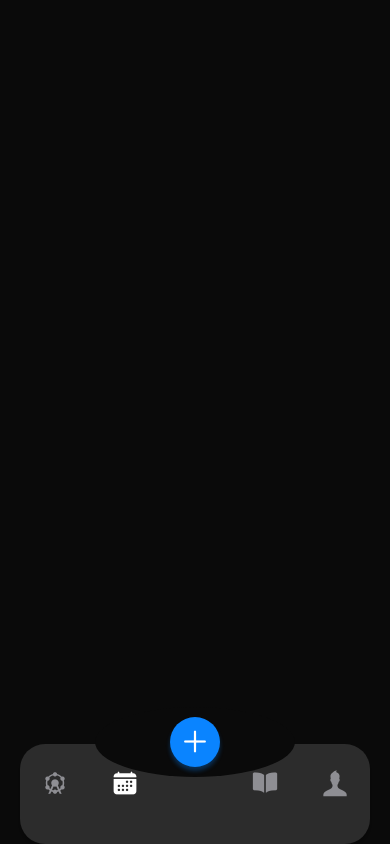
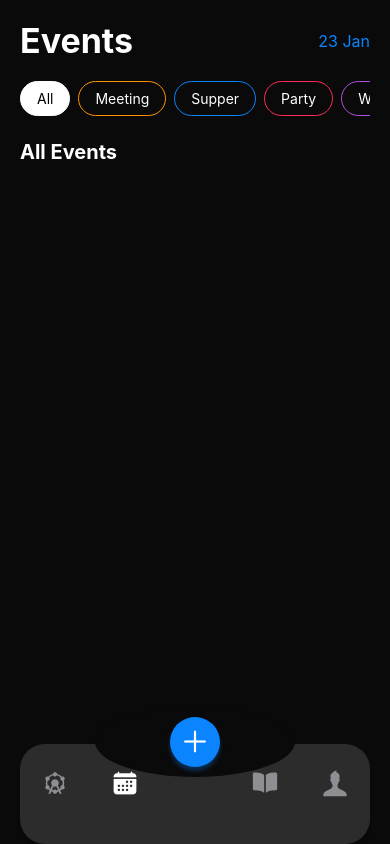
Before and after one commit to Vachek-hooves/Aristocrat, a React Native app: screen /TabEventsScreen in a window 390 px wide. Built offline with nearby package versions, Linux system fonts and the light colour scheme.

Commit message:
minor updates

```diff
--- a/AppScreen/StackScreen/StackAddEvent.js
+++ b/AppScreen/StackScreen/StackAddEvent.js
@@ -16,7 +16,8 @@ import {Calendar} from 'react-native-calendars';
 import {useNavigation} from '@react-navigation/native';
 import {useAppContext} from '../../appStore/context';
 
-const StackAddEvent = () => {
+const StackAddEvent = ({route}) => {
+  const {eventType} = route.params;
   const navigation = useNavigation();
   const {saveEvent} = useAppContext();
   const [title, setTitle] = useState('');
@@ -40,13 +41,14 @@ const StackAddEvent = () => {
     }
     const formData = {
       id: Date.now().toString(),
-      title,
-      date,
-      time,
-      location,
-      type,
-      description,
+      title: title,
+      type: eventType,
+      date: date,
+      time: time,
+      location: location,
+      description: description,
     };
+
 
     saveEvent(formData);
     navigation.navigate('TabNavigation', { screen: 'TabEventsScreen' });
--- a/AppScreen/TabScreen/TabEventsScreen.js
+++ b/AppScreen/TabScreen/TabEventsScreen.js
@@ -1,15 +1,258 @@
-import {StyleSheet, Text, View} from 'react-native';
+import React, {useState} from 'react';
+import {
+  StyleSheet,
+  Text,
+  View,
+  ScrollView,
+  TouchableOpacity,
+} from 'react-native';
 import TabLayout from '../../components/layout/TabLayout';
 import {useAppContext} from '../../appStore/context';
+import {Events} from '../../data/events';
+import Icon from 'react-native-vector-icons/Ionicons';
 
 const TabEventsScreen = () => {
   const {allEvents} = useAppContext();
+  const [selectedType, setSelectedType] = useState('All');
+  const [expandedEventId, setExpandedEventId] = useState(null);
   console.log(allEvents);
 
+  const getEventColor = title => {
+    const colors = {
+      Meeting: '#FF9500',
+      Supper: '#0A84FF',
+      Party: '#FF2D55',
+      Conference: '#FF3B30',
+      Seminar: '#34C759',
+      Training: '#5856D6',
+      Wedding: '#AF52DE',
+      Birthday: '#FF2D55',
+      Exhibition: '#FFD60A',
+      Concert: '#64D2FF',
+    };
+    return colors[title] || '#FFFFFF';
+  };
 
-  return <TabLayout></TabLayout>;
+  const toggleEventExpansion = id => {
+    setExpandedEventId(expandedEventId === id ? null : id);
+  };
+
+  const filteredEvents =
+    selectedType === 'All'
+      ? allEvents
+      : allEvents.filter(event => event.type === selectedType);
+
+  const getSectionTitle = () => {
+    if (selectedType === 'All') return 'All Events';
+    return `${selectedType}s`;
+  };
+
+  console.log(filteredEvents);
+
+  return (
+    <TabLayout>
+      <View style={styles.container}>
+        <View style={styles.header}>
+          <Text style={styles.title}>Events</Text>
+          <TouchableOpacity>
+            <Text style={styles.dateText}>23 Jan</Text>
+          </TouchableOpacity>
+        </View>
+
+        <ScrollView
+          horizontal
+          showsHorizontalScrollIndicator={false}
+          style={styles.filterContainer}>
+          <TouchableOpacity
+            style={[
+              styles.filterButton,
+              {borderColor: '#FFFFFF'},
+              selectedType === 'All' && {backgroundColor: '#FFFFFF'},
+            ]}
+            onPress={() => setSelectedType('All')}>
+            <Text
+              style={[
+                styles.filterText,
+                selectedType === 'All' && {color: '#000000'},
+              ]}>
+              All
+            </Text>
+          </TouchableOpacity>
+
+          {Events.map(event => (
+            <TouchableOpacity
+              key={event.id}
+              style={[
+                styles.filterButton,
+                {borderColor: getEventColor(event.title)},
+                selectedType === event.title && {
+                  backgroundColor: getEventColor(event.title),
+                },
+              ]}
+              onPress={() => setSelectedType(event.title)}>
+              <Text style={styles.filterText}>{event.title}</Text>
+            </TouchableOpacity>
+          ))}
+        </ScrollView>
+
+        <View style={styles.sectionHeader}>
+          <Text style={styles.sectionTitle}>{getSectionTitle()}</Text>
+        </View>
+
+        <ScrollView style={styles.eventsList}>
+          {filteredEvents.map(event => (
+            <TouchableOpacity
+              key={event.id}
+              style={styles.eventCard}
+              onPress={() => toggleEventExpansion(event.id)}>
+              <View style={styles.eventHeader}>
+                <Text style={styles.eventTitle}>{event.title}</Text>
+                <Icon
+                  name={
+                    expandedEventId === event.id ? 'chevron-up' : 'chevron-down'
+                  }
+                  size={24}
+                  color="#8E8E93"
+                />
+              </View>
+              <Text style={styles.eventDescription}>{event.description}</Text>
+              {expandedEventId === event.id && (
+                <View style={styles.eventDetails}>
+                  <View style={styles.detailRow}>
+                    <Text style={styles.detailLabel}>Date</Text>
+                    <Text style={styles.detailValue}>{event.date}</Text>
+                  </View>
+                  <View style={styles.detailRow}>
+                    <Text style={styles.detailLabel}>Time</Text>
+                    <Text style={styles.detailValue}>{event.time}</Text>
+                  </View>
+                  <View style={styles.detailRow}>
+                    <Text style={styles.detailLabel}>Place</Text>
+                    <Text style={styles.detailValue}>{event.location}</Text>
+                  </View>
+                  <View style={styles.detailRow}>
+                    <Text style={styles.detailLabel}>Dresscode</Text>
+                    <Text style={styles.detailValue}>{event.type}</Text>
+                  </View>
+                  <TouchableOpacity style={styles.rulesButton}>
+                    <Text style={styles.rulesButtonText}>Check rules</Text>
+                  </TouchableOpacity>
+                </View>
+              )}
+            </TouchableOpacity>
+          ))}
+        </ScrollView>
+      </View>
+    </TabLayout>
+  );
 };
 
 export default TabEventsScreen;
 
-const styles = StyleSheet.create({});
+const styles = StyleSheet.create({
+  container: {
+    // flex: 1,
+    padding: 20,
+  },
+  header: {
+    flexDirection: 'row',
+    justifyContent: 'space-between',
+    alignItems: 'center',
+    marginBottom: 20,
+  },
+  title: {
+    fontSize: 34,
+    fontWeight: 'bold',
+    color: '#FFFFFF',
+  },
+  dateText: {
+    fontSize: 16,
+    color: '#0A84FF',
+  },
+  filterContainer: {
+    flexDirection: 'row',
+    marginBottom: 24,
+  },
+  filterButton: {
+    paddingHorizontal: 16,
+    paddingVertical: 8,
+    borderRadius: 20,
+    borderWidth: 1,
+    marginRight: 8,
+  },
+  filterText: {
+    color: '#FFFFFF',
+    fontSize: 14,
+  },
+  sectionHeader: {
+    marginBottom: 16,
+  },
+  sectionTitle: {
+    fontSize: 20,
+    fontWeight: 'bold',
+    color: '#FFFFFF',
+  },
+  eventsList: {
+    flex: 1,
+  },
+  eventCard: {
+    backgroundColor: '#1C1C1E',
+    borderRadius: 12,
+    padding: 16,
+    marginBottom: 16,
+  },
+  eventHeader: {
+    flexDirection: 'row',
+    justifyContent: 'space-between',
+    alignItems: 'center',
+  },
+  eventTitle: {
+    fontSize: 16,
+    fontWeight: '600',
+    color: '#FFFFFF',
+  },
+  eventDescription: {
+    fontSize: 14,
+    color: '#8E8E93',
+    marginTop: 4,
+  },
+  eventDetails: {
+    marginTop: 16,
+  },
+  detailRow: {
+    flexDirection: 'row',
+    justifyContent: 'space-between',
+    marginBottom: 12,
+  },
+  detailLabel: {
+    color: '#8E8E93',
+    fontSize: 14,
+  },
+  detailValue: {
+    color: '#FFFFFF',
+    fontSize: 14,
+  },
+  rulesButton: {
+    borderRadius: 12,
+    borderWidth: 1,
+    borderColor: '#0A84FF',
+    padding: 12,
+    alignItems: 'center',
+    marginTop: 8,
+  },
+  rulesButtonText: {
+    color: '#0A84FF',
+    fontSize: 14,
+  },
+  allFilterButton: {
+    paddingHorizontal: 16,
+    paddingVertical: 8,
+    borderRadius: 20,
+    borderWidth: 1,
+    marginRight: 8,
+    borderColor: '#FFFFFF',
+  },
+  allFilterTextSelected: {
+    color: '#000000',
+  },
+});
--- a/components/layout/TabLayout.js
+++ b/components/layout/TabLayout.js
@@ -1,11 +1,11 @@
-import { StyleSheet, Text, View } from 'react-native'
+import { StyleSheet, Text, View, SafeAreaView } from 'react-native'
 import { colors } from '../../constants/color'
 
 const TabLayout = ({children}) => {
   return (
-    <View style={styles.container}>
+    <SafeAreaView style={styles.container}>
       {children}
-    </View>
+    </SafeAreaView>
   )
 }
 
```
